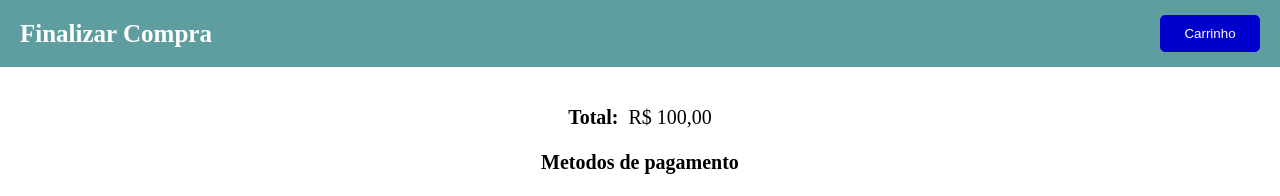
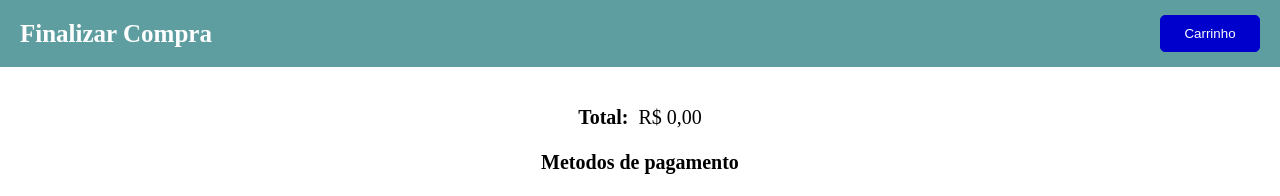
Before and after one commit to otaviohenrique1/app_carrinho_compras, a React (Create React App) app: page /finalizar in a window 1280 px wide. Shown: the top 196 px of the page. Built offline with nearby package versions, Linux system fonts and the light colour scheme.

Commit message:
Commit 33

```diff
--- a/src/components/Botao.tsx
+++ b/src/components/Botao.tsx
@@ -30,3 +30,11 @@ export const Botao = styled.button<BotaoStyleProps>`
     color: ${(props) => props.font_color_active};
   }
 `;
+
+export const ItemBotoes = styled.div`
+  display: flex;
+  flex-direction: column;
+  justify-content: center;
+  margin-right: 10px;
+  gap: 5px
+`;
--- a/src/components/ItemBotoes.tsx
+++ /dev/null
@@ -1,9 +0,0 @@
-import styled from "styled-components";
-
-export const ItemBotoes = styled.div`
-  display: flex;
-  flex-direction: column;
-  justify-content: center;
-  margin-right: 10px;
-  gap: 5px
-`;
--- a/src/pages/CarrinhoCompras.tsx
+++ b/src/pages/CarrinhoCompras.tsx
@@ -2,12 +2,11 @@ import { useState, useContext, useEffect } from "react";
 import styled from "styled-components";
 import { AppBar } from "../components/AppBar";
 import { Main } from "../components/Main";
-import { Botao } from "../components/Botao";
+import { Botao, ItemBotoes } from "../components/Botao";
 import { formatadorMonetario } from "../utils/formatadores";
 import { Imagem, ItemImagem } from "../components/Imagem";
 import { useNavigate } from "react-router-dom";
 import { ModalAviso, ModalQuantidade } from "../components/Modal";
-import { ItemBotoes } from "../components/ItemBotoes";
 import { CarrinhoProdutoTypes, CompraContext, valoresIniciaisUmProduto } from "../context/compra";
 import Swal from 'sweetalert2';
 
@@ -86,7 +85,10 @@ export function CarrinhoCompras() {
                         />
                       </ItemImagem>
                       <ItemDadosContainer>
-                        <p>{item.nome}</p>
+                        <ItemDados>
+                          <span>Nome:</span>
+                          <span>{item.nome}</span>
+                        </ItemDados>
                         <ItemDados>
                           <span>Preço unidade:</span>
                           <span>{formatadorMonetario(item.preco)}</span>
@@ -230,10 +232,6 @@ const ItemDadosContainer = styled.div`
   flex-direction: column;
   justify-content: center;
   gap: 10px;
-
-  p:first-child {
-    font-size: 22px;
-  }
 `;
 
 const ItemDados = styled.p`
--- a/src/pages/FinalizarCompra.tsx
+++ b/src/pages/FinalizarCompra.tsx
@@ -8,6 +8,8 @@ import styled from "styled-components";
 import { formatadorMonetario } from "../utils/formatadores";
 import { ModalAviso } from "../components/Modal";
 import { useNavigate } from "react-router-dom";
+import { useContext } from "react";
+import { CompraContext } from "../context/compra";
 
 interface FormTypes {
   metodo_pagamento: string;
@@ -18,13 +20,13 @@ const initialValues: FormTypes = {
 };
 
 export function FinalizarCompra() {
+  const { valorTotal, limparLista } = useContext(CompraContext);
+
   const navigation = useNavigate();
 
   function onSubmit(values: FormTypes, formikHelpers: FormikHelpers<FormTypes>) {
     //
   }
-
-  const total = 100;
 
   return (
     <>
@@ -33,7 +35,7 @@ export function FinalizarCompra() {
         <ValorTotalContainer>
           <SubTituloStyled>
             <span>Total:</span>
-            <span>{formatadorMonetario(total)}</span>
+            <span>{formatadorMonetario(valorTotal)}</span>
           </SubTituloStyled>
         </ValorTotalContainer>
         <FormContainer>
@@ -100,7 +102,7 @@ export function FinalizarCompra() {
                           mensagem: "Deseja cancelar a compra?",
                         }).then(({ isConfirmed }) => {
                           if (isConfirmed) {
-                            /* Logica que comfirma e limpa o carrinho de compras */
+                            limparLista();
                             navigation("/");
                           }
                         })
--- a/src/pages/HomePage.tsx
+++ b/src/pages/HomePage.tsx
@@ -4,10 +4,9 @@ import { useNavigate } from "react-router-dom";
 import { AppBar } from "../components/AppBar";
 import { listaProdutos } from "../utils/listaProdutos";
 import { formatadorMonetario } from "../utils/formatadores";
-import { Botao } from "../components/Botao";
+import { Botao, ItemBotoes } from "../components/Botao";
 import { Main } from "../components/Main";
 import { Imagem, ItemImagem } from "../components/Imagem";
-import { ItemBotoes } from "../components/ItemBotoes";
 import { CompraContext } from "../context/compra";
 
 export function HomePage() {
```
